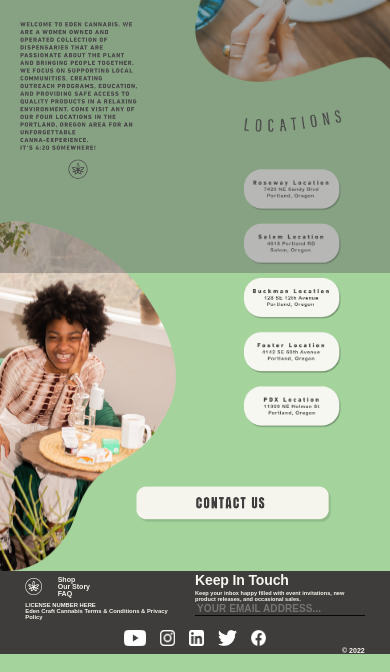
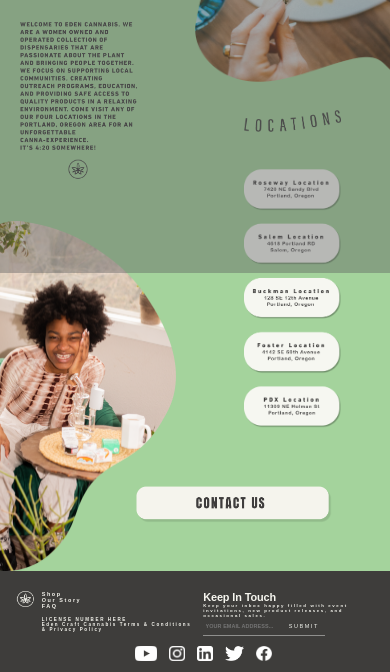
Before and after one commit to stetdawg/EdenCraftCannabis, a Gatsby site: page / in a window 390 px wide. Shown: the part 571-1243 px from the top of the page. Built offline with nearby package versions, Linux system fonts and the light colour scheme; Gatsby itself is replaced by a stand-in of ours; a web font is replaced by a local one.

Commit message:
pixel perfect footer

```diff
--- a/src/components/layout.css
+++ b/src/components/layout.css
@@ -10,7 +10,7 @@
     "Courier New", monospace;
   --font-lg: 18px;
   --font-md: 16px;
-  --font-sm: 1.8vw;
+  --font-sm: 1.4vw;
   --font-sx: 12px;
   --line-height-loose: 1.75;
   --line-height-normal: 1.5;
@@ -113,7 +113,7 @@
     height: 4vw
   }
   #fname{
-    font-size: x-small;
+    font-size: 1em;
   }
 }
 
@@ -235,13 +235,18 @@
   background-color: rgb(62, 61, 59);
   position: inherit;
   bottom: 0px;
-  display: grid;
-  grid-template-columns: repeat(2, 1fr);
-  grid-template-rows: repeat(3, auto);
+display: flex;
   font-family: "Arial Rounded MT Bold", sans-serif;
   font-weight: 700;
   font-style: normal;
   line-height: initial;
+  padding-top: 5%;
+  letter-spacing: 1.6px;
+}
+#footerContainer{
+  display: grid;
+  grid-template-columns: repeat(2, 1fr);
+  grid-template-rows: repeat(3, auto);
 }
 .smoking{
   max-width: 60vw
@@ -249,32 +254,6 @@
 .rolling{
   width: 100%;
 }
-#fname{
-  color: rgba(0,0,0,.87);
-  border-bottom-color: rgba(255, 255, 255, 0.42);
-  font-weight: 600;
-  letter-spacing: .009375em;
-  text-decoration: inherit;
-  text-transform: uppercase;
-  text-align: start;
-  align-self: flex-end;
-  -webkit-align-self: flex-end;
-  box-sizing: border-box;
-  width: 100%;
-  transition:all 150ms cubic-bezier(0.4, 0, 0.2, 1);
-  border: none;
-  border-bottom: 1px solid;
-  border-radius: 4px 4px 0 0;
-  background: rgb(62, 61, 59);
-}
-  #fname:hover{
-      border-bottom-color: rgb(62, 61, 59);
-      background: rgb(73, 73, 72);
-  }
-  #fname:focus{
-      border-color: #6200ee;
-  }
-
 .ageVerification{
   bottom: 0;
   position: fixed;
@@ -332,5 +311,43 @@
 }
 #desktopHeader {
   padding: var(--space-4) 1em;
+}
 
+#emailCapture{
+  border-bottom: 1px solid;
+  border-radius: 4px 4px 0 0;
+  border-bottom-color: rgba(255, 255, 255, 0.42);
+  align-self: flex-start;
+  -webkit-align-self: flex-start;
+
+  box-sizing: border-box;
+
+  display: flex;
 }
+  #fname{
+    color: #F6F7F1;
+    font-weight: 600;
+    letter-spacing: .009375em;
+    text-decoration: inherit;
+    text-transform: uppercase;
+    text-align: start;
+    width: 100%;
+    transition:all 150ms cubic-bezier(0.4, 0, 0.2, 1);
+    border: none;
+    background: transparent;
+    padding: 1em 1em 1em 2%;
+    }
+    #fname:hover{
+      border-bottom-color: rgb(62, 61, 59);
+      background: rgb(73, 73, 72);
+    }
+    #fname:focus{
+      border-color: #6200ee;
+    }
+      #submit{
+        border: none;
+        background: transparent;
+        color: #F6F7F1;
+        letter-spacing: unset;
+        font-size: inherit;
+      }
--- a/src/components/layout.js
+++ b/src/components/layout.js
@@ -60,32 +60,47 @@
 
       </div>
       <footer>
-
-
-        <img
+      <img
         draggable="false"
           src={edenlogo}
           alt="Eden Logo"
           height={65}
-          style={{ margin: 0,  gridArea: `1/1`, width: `10%`, height:`auto`, alignSelf:`center`, WebkitAlignSelf:`center`, justifySelf:`baseline` }}
+          style={{
+          margin: 0,
+          width:`3em`,
+          height:`100%`,
+          transform: `translate(-50%, 0)`,
+        }}
         />
-        <div style={{gridArea:`1/1`, display:`flex`, flexDirection:`column`, alignSelf:`center`, WebkitAlignSelf:`center`, textAlign:`initial`, justifySelf:`baseline`, transform: `translate(100%, 0%)`,}}>
+      <div id={`footerContainer`}>
+
+        <div style={{
+          gridArea:`1/1`,
+          display:`flex`,
+          flexDirection:`column`,
+          textAlign:`initial`,
+          alignItems:`baseline`,
+          WebkitAlignItems:`baseline`,
+          }}>
         {moreLinks.map((link, i) => (
           <React.Fragment key={link.url}>
             <a href={`${link.url}`}>{link.text}</a>
             {i !== moreLinks.length - 1 && <></>}
           </React.Fragment>
         ))}
-        </div>
 
-        <div style={{gridArea:`2/1`,paddingRight:`10%`, textAlign:`initial`, fontSize:`smaller` }}>
+        <div style={{marginTop:`5%`, textAlign:`initial`, fontSize:`smaller`, paddingRight:`3%`, }}>
             LICENSE NUMBER HERE{` `}<br/>
             Eden Craft Cannabis Terms & Conditions & Privacy Policy<br/>
         </div>
 
+        </div>
+
+
+
         <div style={{alignItems:`baseline`, WebkitAlignItems:`baseline`,display: "flex", flexDirection:"column", justifySelf: 'flex-start', }}>
             <h1
-                style={{gridArea:`1/2`, margin: `1% 0 1% 0`, float: `left`, alignItems:`baseline`, WebkitAlignItems: `baseline`}}
+                style={{gridArea:`1/2`, margin: `0`, float: `left`, alignItems:`baseline`, WebkitAlignItems: `baseline`}}
             >
                 Keep In Touch
           </h1>
@@ -94,10 +109,20 @@
               >
                 Keep your inbox happy filled with event invitations, new product releases, and occasional sales.
                 </p>
-          </div>
 
-        <div>
-          <input placeholder="Your Email Address..." type="text" id="fname" name="fname" style={{float: `left`}}/><br/>
+               <div id={`emailCapture`}>
+                  <input
+                      placeholder="Your Email Address..."
+                      type="text"
+                      id="fname"
+                      name="fname"
+                      style={{
+                          float: `left`
+                          }}/>
+                  <button id={`submit`}> SUBMIT</button>
+                  <br/>
+                </div>
+
           </div>
 
         <div id="socialFooter" style={{
@@ -105,7 +130,7 @@
             gridColumn: '1 / 3',
             width: '50%',
             height: 'fit-content',
-            marginTop: `10px`,
+            margin: `10px 0`,
             justifySelf: 'center',
             justifyContent: 'space-evenly',
             WebkitJustifyContent: `space-evenly`}}>
@@ -149,11 +174,12 @@
 
             /> </a>
         </div>
-
-        <div style={{justifySelf:`end`,gridColumn:`2/3` }}>
+{/*
+        <div style={{justifySelf:`end`, padding:`5%`}}>
           © {new Date().getFullYear()}
-          </div>
-        </footer>
+          </div> */}
+      </div>
+</footer>
     </>
   )
 }
--- a/src/pages/index.js
+++ b/src/pages/index.js
@@ -21,7 +21,6 @@
 import Layout from "../components/layout"
 import Seo from "../components/seo"
 import * as styles from "../components/index.module.css"
-
 
 const links = [
   {
@@ -68,7 +67,6 @@
   { text: "Server Side Rendering", url: "using-ssr" },
   { text: "Deferred Static Generation", url: "using-dsg" },
 ]
-
 
 const keepInTouch = [
   { text: "Keep In Touch" },
@@ -277,8 +275,6 @@
           }}
       src={img8}/>
 
-
-
     <img
     draggable="false"
       className={`locations`}
```
